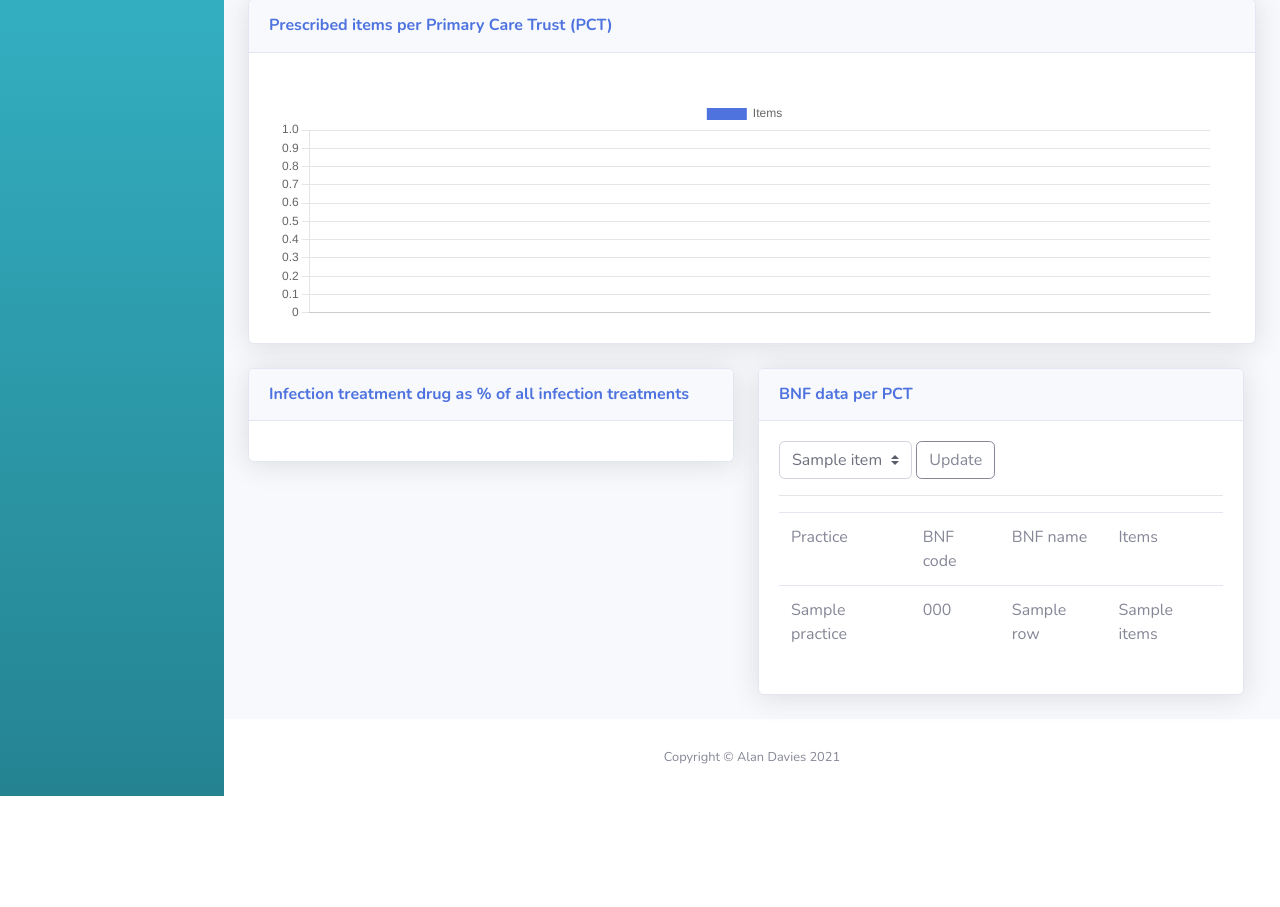
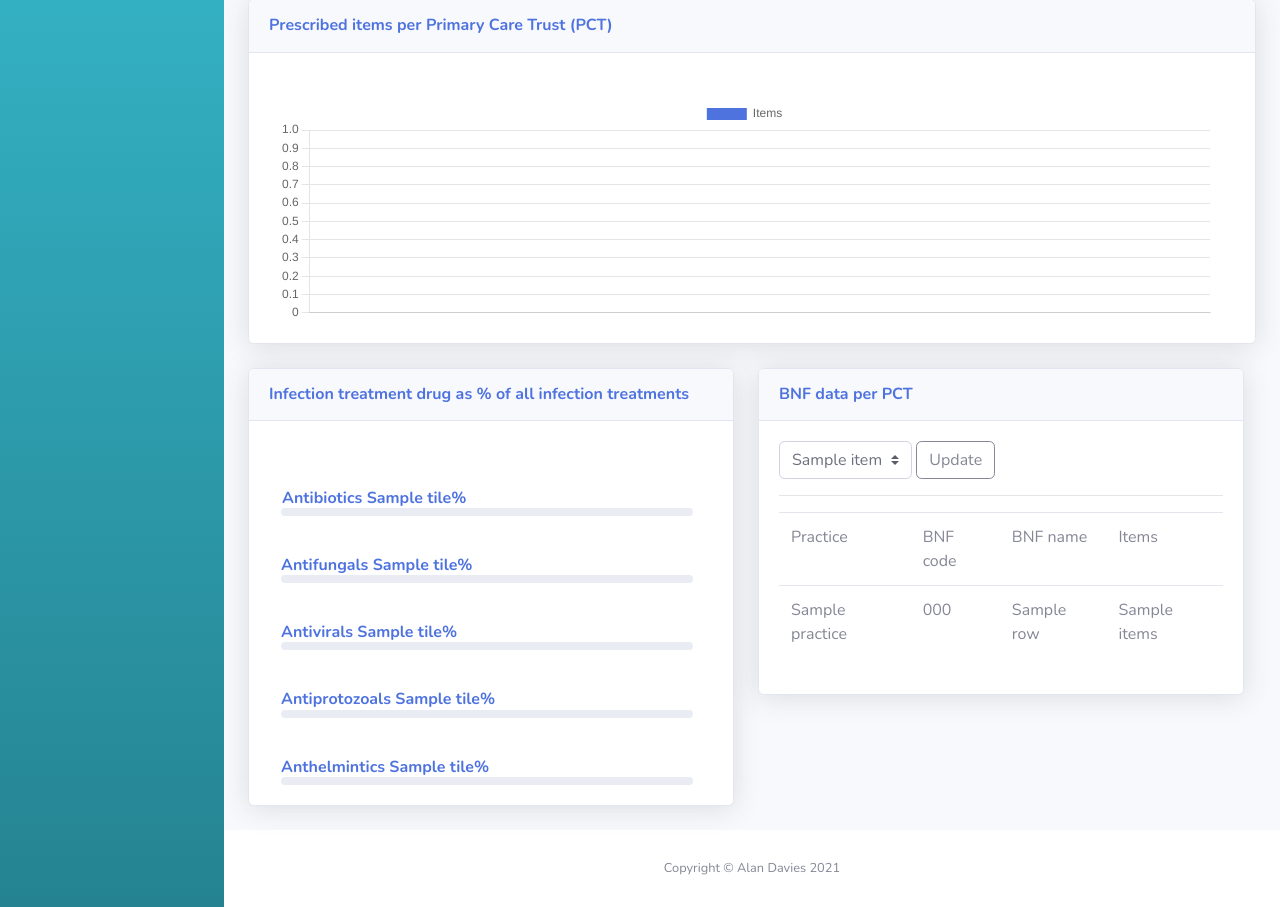
Before and after one commit to RSWilson1/angolan, a Flask app: template app/templates/dashboard/index.html in a window 1280 px wide. Shown: the part 303-1210 px from the top of the page. Before the commit the page ends 1099 px from the top, so only its background shows below. Run offline with Flask 2, Linux system fonts and the light colour scheme; the template is opened without the code that fills it: most values are stand-ins (such as "Sample title", 1, 10 or a date in 2020); some libraries are stand-ins or nearby versions.

Commit message:
Added progress bar with discussions with Giovanni.

```diff
--- a/app/templates/dashboard/index.html
+++ b/app/templates/dashboard/index.html
@@ -244,8 +244,46 @@
                 <div class="card-header py-3">
                   <h6 class="m-0 font-weight-bold text-primary">Infection treatment drug as % of all infection treatments</h6>
                 </div>
+                <br><br>
                 <div class="card-body">
-
+                  <h6 class="m-0 font-weight-bold text-primary">&nbsp;&nbsp;&nbsp;Antibiotics {{tile_data[6]}}%</h6>
+                  <div class="col">
+                    <div class="progress progress-sm mr-2">
+                      <div class="progress-bar progress-bar-striped progress-bar-animated" role="progressbar" style="width: {{tile_data[6]}}%" aria-valuemin="0" aria-valuemax="100"></div>
+                    </div>
+                  </div>
+                </div>
+                <div class="card-body">
+                  <div class="col">
+                    <h6 class="m-0 font-weight-bold text-primary">Antifungals {{tile_data[7]}}%</h6>
+                    <div class="progress progress-sm mr-2">
+                      <div class="progress-bar progress-bar-striped progress-bar-animated" role="progressbar" style="width: {{tile_data[7]}}%" aria-valuemin="0" aria-valuemax="100"></div>
+                    </div>
+                  </div>
+                </div>
+                <div class="card-body">
+                  <div class="col">
+                    <h6 class="m-0 font-weight-bold text-primary">Antivirals {{tile_data[8]}}%</h6>
+                    <div class="progress progress-sm mr-2">
+                      <div class="progress-bar progress-bar-striped progress-bar-animated" role="progressbar" style="width: {{tile_data[8]}}%" aria-valuemin="0" aria-valuemax="100"></div>
+                    </div>
+                  </div>
+                </div>
+                <div class="card-body">
+                  <div class="col">
+                    <h6 class="m-0 font-weight-bold text-primary">Antiprotozoals {{tile_data[9]}}%</h6>
+                    <div class="progress progress-sm mr-2">
+                      <div class="progress-bar progress-bar-striped progress-bar-animated" role="progressbar" style="width: {{tile_data[9]}}%" aria-valuemin="0" aria-valuemax="100"></div>
+                    </div>
+                  </div>
+                </div>
+                <div class="card-body">
+                  <div class="col">
+                    <h6 class="m-0 font-weight-bold text-primary">Anthelmintics {{tile_data[10]}}%</h6>
+                    <div class="progress progress-sm mr-2">
+                      <div class="progress-bar progress-bar-striped progress-bar-animated" role="progressbar" style="width: {{tile_data[10]}}%" aria-valuemin="0" aria-valuemax="100"></div>
+                    </div>
+                  </div>
                 </div>
               </div>
 
```
Also changed, not shown: app/database/controllers.py (+18 -0 lines).
